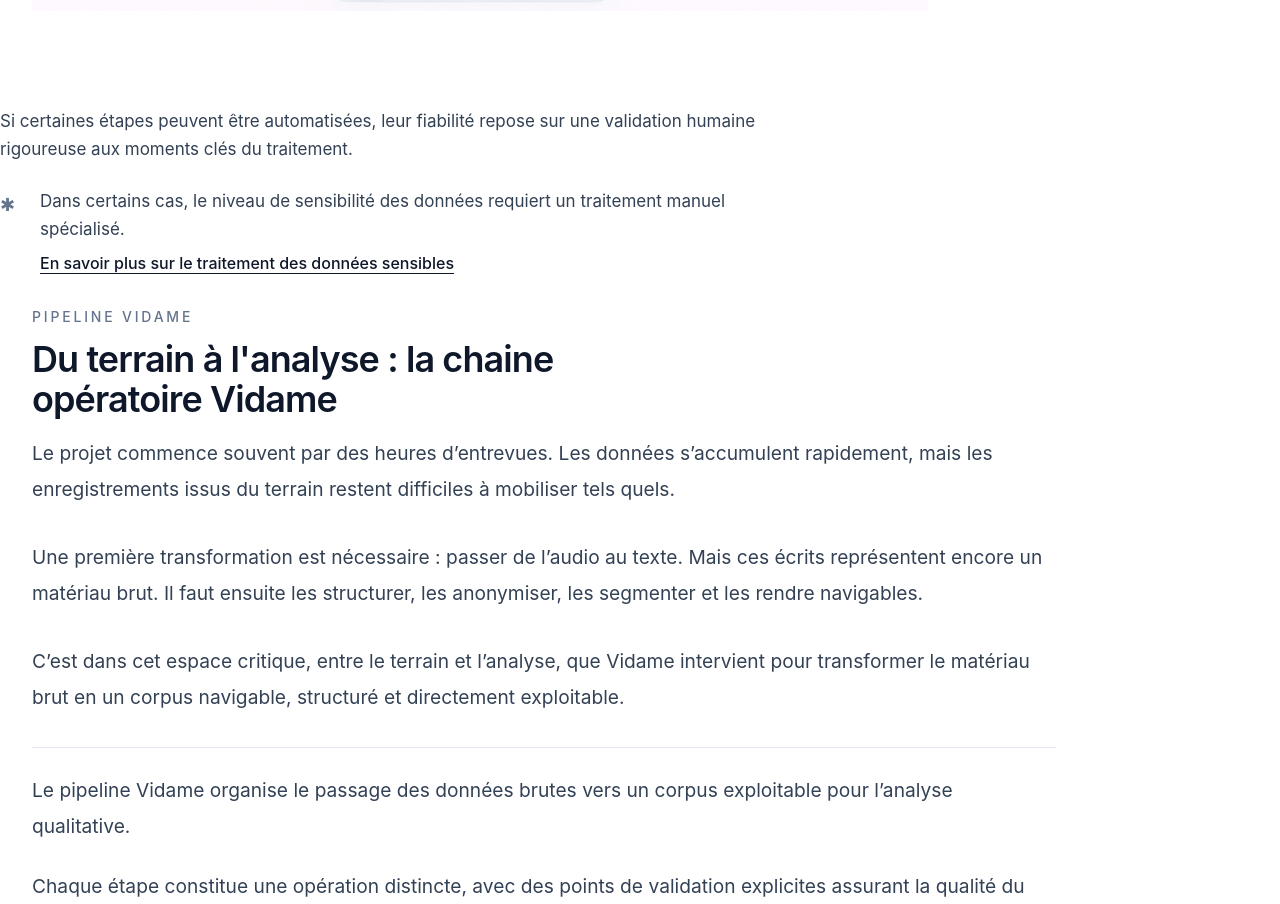
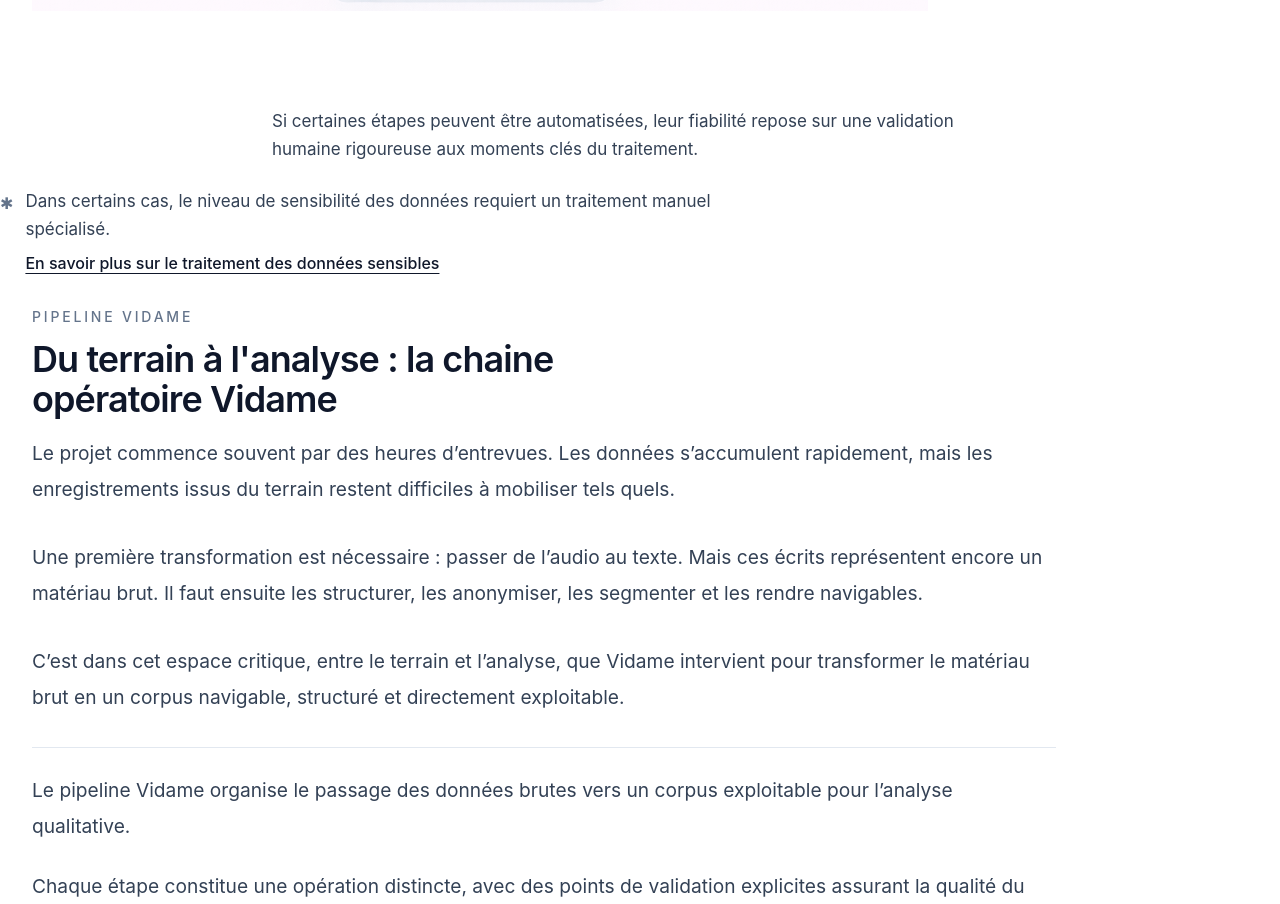
Before and after one commit to momopro21/vidame-recherche, a React (Vite) app: page / in a window 1280 px wide. Shown: the part 940-1844 px from the top of the page. Built offline with nearby package versions, Linux system fonts and the light colour scheme; the HTML template or start-up script is replaced by a standard one.

Commit message:
Update App.tsx

```diff
--- a/src/App.tsx
+++ b/src/App.tsx
@@ -457,15 +457,15 @@
         </div>
       </section>
       {/* ===== VIDAME_REPERE_TEXTE_VALIDATION_HUMAINE ===== */}
-        <div className="mt-8 max-w-3xl text-left">
+    <div className="mx-auto mt-8 max-w-3xl px-4 text-left">
       <p className="text-[17px] leading-7 text-slate-700">
         Si certaines étapes peuvent être automatisées, leur fiabilité repose sur une validation humaine rigoureuse aux moments clés du traitement.
       </p>
     </div>
          {/* ===== VIDAME_REPERE_NOTE_SENSIBILITE_INTEGREE ===== */}
-          <div className="mt-6 flex max-w-3xl items-start gap-4">
+      <div className="mt-6 flex max-w-3xl items-start gap-3">
       <div className="mt-1 shrink-0 text-slate-500">
-            <span className="inline-block h-6 w-6 text-lg">✱</span>
+        ✱
       </div>
 
       <div>
```
Lines whose indentation alone changed are shown as unchanged.
